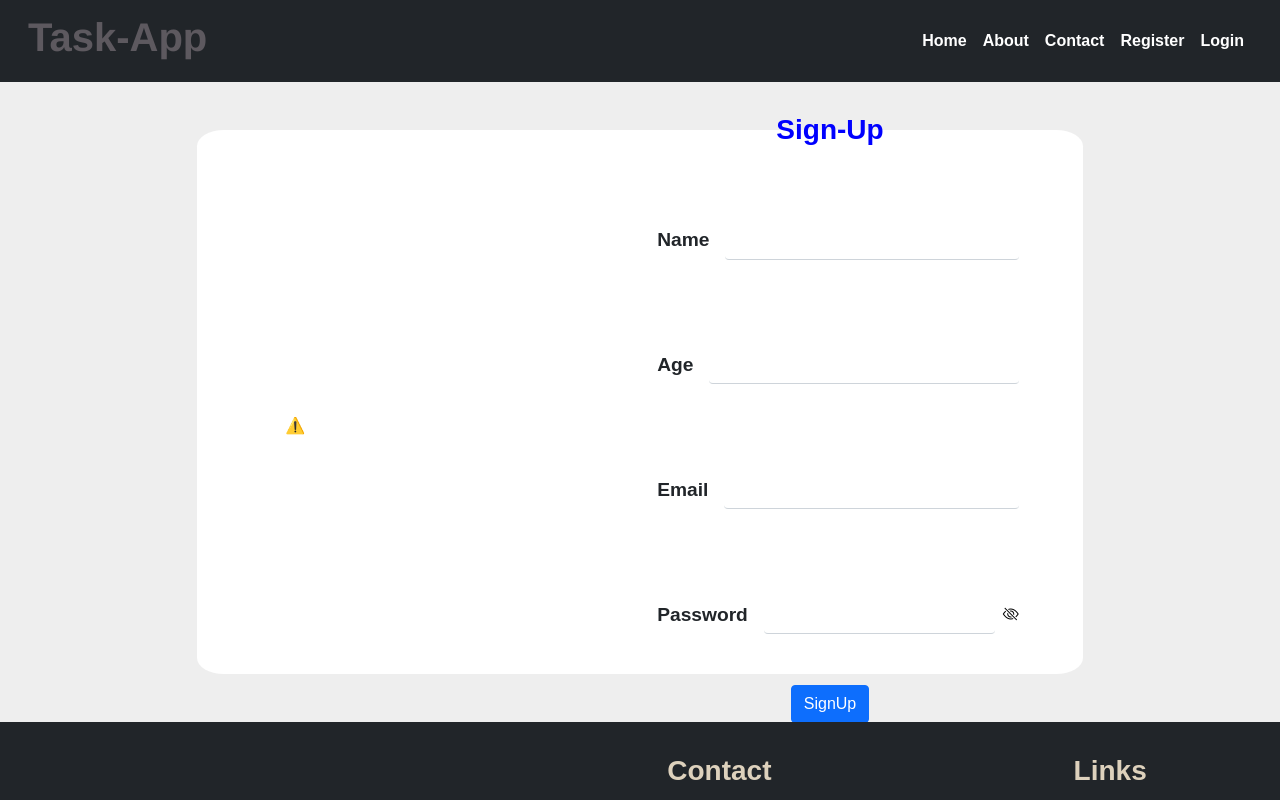
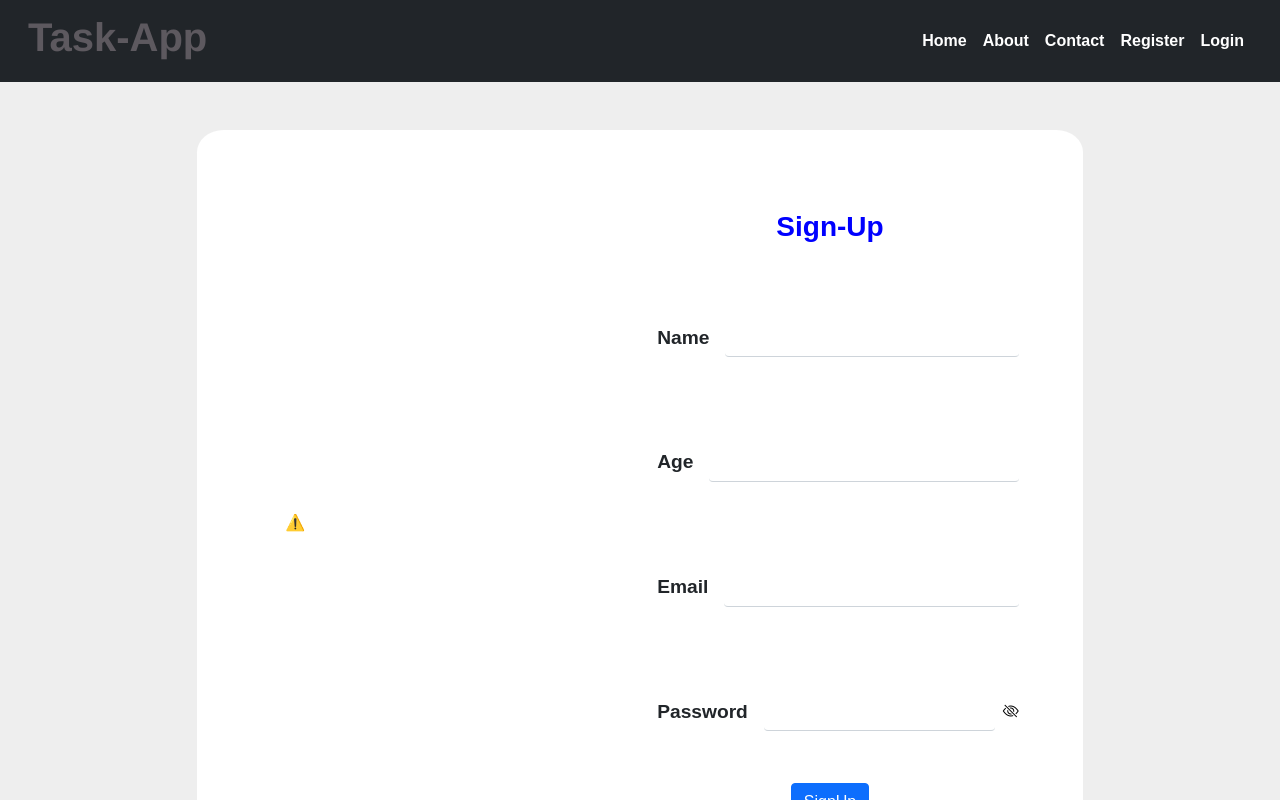
Before and after one commit to Drigger91/Taskapp, a React (Create React App) app in the folder client/: page /SignUp in a window 1280 px wide. Shown: the top 800 px of the page. Built offline with nearby package versions, Linux system fonts and the light colour scheme; no server answers.

Commit message:
continuing

```diff
--- a/client/src/App.css
+++ b/client/src/App.css
@@ -114,7 +114,7 @@ input{
 .signuppage{
   display: flex;
   justify-content: center;
-  height: 80vh;
+  min-height: 80vh;
 }
 .Signup{
   display: flex;
```
Also changed, not shown: 6 other files (tests, documents, lock files or other folders).
